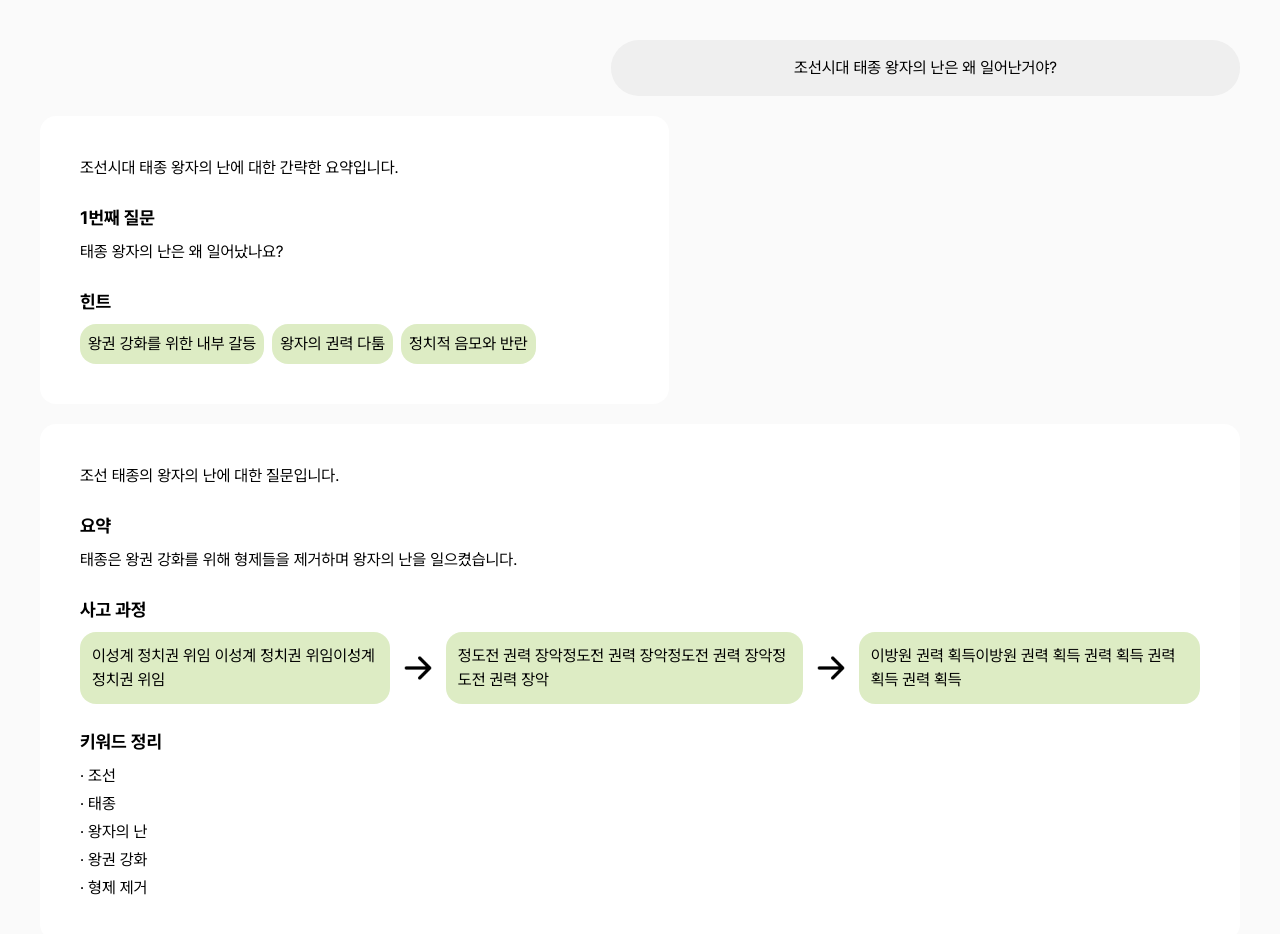
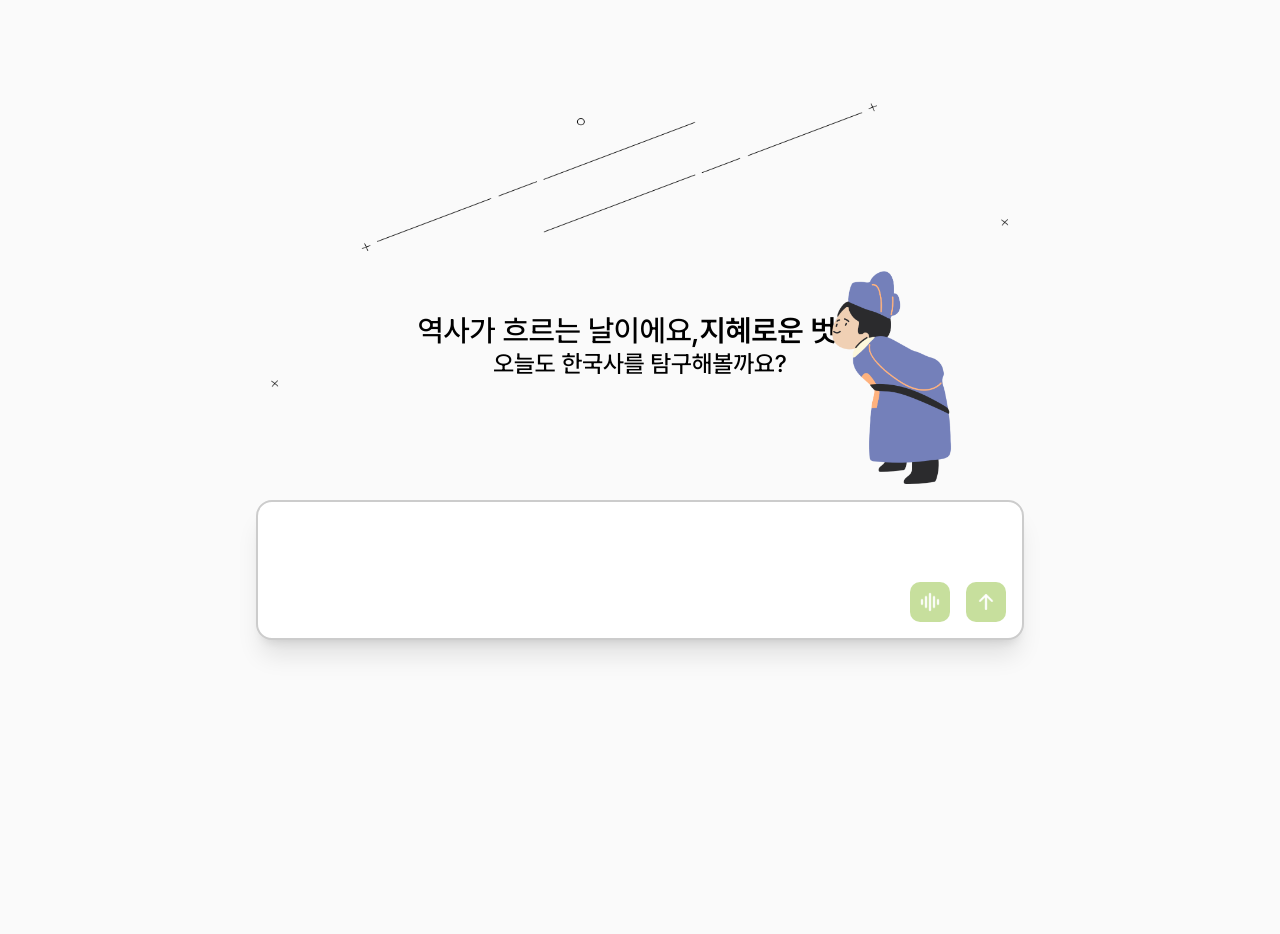
Before and after one commit to minjeongss/rag-korean-history-chatbot, a React (Vite) app in the folder client/: page / in a window 1280 px wide. Shown: the top 934 px of the page. After the commit the page ends 800 px from the top, so only its background shows below. Built offline with nearby package versions, Linux system fonts and the light colour scheme.

Commit message:
feat: 단계별 질문 하단 입력창 구현

```diff
--- a/client/src/App.tsx
+++ /dev/null
@@ -1,12 +0,0 @@
-import Communication from "./pages/Communication";
-import Home from "./pages/Home/index";
-
-function App() {
-  return (
-    <>
-      <Communication />
-    </>
-  );
-}
-
-export default App;
--- a/client/src/components/Button/index.tsx
+++ b/client/src/components/Button/index.tsx
@@ -1,6 +1,6 @@
 const Button = ({ imgSrc }: { imgSrc: string }) => {
   return (
-    <button className="w-12 h-12 p-2 flex justify-center items-center rounded-[16px] bg-[#8FBF3D]/50">
+    <button className="w-10 h-10 p-2 flex justify-center items-center rounded-[10px] bg-[#8FBF3D]/50">
       <img
         src={imgSrc}
         alt="button"
--- a/client/src/components/Input/index.tsx
+++ b/client/src/components/Input/index.tsx
@@ -1,10 +1,13 @@
 import { useState } from "react";
 import Button from "../Button";
 
-const Input = () => {
+const Input = ({ width = 60 }) => {
   const [mode, setMode] = useState<"text" | "voice">("text");
   return (
-    <div className="w-3/5 h-35 flex flex-col gap-4 bg-[#FFFFFF] p-4 rounded-[16px] border border-2 border-[#CCCCCC]">
+    <div
+      style={{ width: `${width}%`, maxWidth: `${width}%` }}
+      className="h-35 flex flex-col gap-4 bg-[#FFFFFF] p-4 rounded-[16px] border border-2 border-[#CCCCCC] shadow-xl"
+    >
       <textarea
         name="question"
         rows={10}
--- a/client/src/main.tsx
+++ b/client/src/main.tsx
@@ -1,10 +1,10 @@
 import { StrictMode } from "react";
 import { createRoot } from "react-dom/client";
-import App from "./App.tsx";
 import "./globals.css";
+import Home from "./pages/Home/index.tsx";
 
 createRoot(document.getElementById("root")!).render(
   <StrictMode>
-    <App />
+    <Home />
   </StrictMode>
 );
--- /dev/null
+++ b/client/src/mocks/Responses.ts
@@ -0,0 +1,40 @@
+import type {
+  ServiceResponseType,
+  SummaryResponseType,
+  UserResponseType,
+} from "../types/Response";
+
+export const responses: (
+  | UserResponseType
+  | ServiceResponseType
+  | SummaryResponseType
+)[] = [
+  { type: "user", text: "조선시대 태종 왕자의 난은 왜 일어난거야?" },
+  {
+    type: "service",
+    text: {
+      index: 0,
+      summary: "조선시대 태종 왕자의 난에 대한 간략한 요약입니다.",
+      question: "태종 왕자의 난은 왜 일어났나요?",
+      hints: [
+        "왕권 강화를 위한 내부 갈등",
+        "왕자의 권력 다툼",
+        "정치적 음모와 반란",
+      ],
+    },
+  },
+  {
+    type: "summary",
+    text: {
+      questionSummary: "조선 태종의 왕자의 난에 대한 질문입니다.",
+      responseSummary:
+        "태종은 왕권 강화를 위해 형제들을 제거하며 왕자의 난을 일으켰습니다.",
+      thoughtProcess: [
+        "이성계 정치권 위임 이성계 정치권 위임이성계 정치권 위임",
+        "정도전 권력 장악정도전 권력 장악정도전 권력 장악정도전 권력 장악",
+        "이방원 권력 획득이방원 권력 획득 권력 획득 권력 획득 권력 획득",
+      ],
+      keywords: ["조선", "태종", "왕자의 난", "왕권 강화", "형제 제거"],
+    },
+  },
+];
--- a/client/src/pages/Communication/index.tsx
+++ b/client/src/pages/Communication/index.tsx
@@ -1,49 +1,12 @@
-import type {
-  ServiceResponseType,
-  SummaryResponseType,
-  UserResponseType,
-} from "../../types/Response";
+import Input from "../../components/Input";
+import { responses } from "../../mocks/Responses";
 import ServiceResponse from "./ServiceResponse";
 import SummaryResponse from "./SummaryResponse";
 import UserResponse from "./UserResponse";
 
 const Communication = () => {
-  const responses: (
-    | UserResponseType
-    | ServiceResponseType
-    | SummaryResponseType
-  )[] = [
-    { type: "user", text: "조선시대 태종 왕자의 난은 왜 일어난거야?" },
-    {
-      type: "service",
-      text: {
-        index: 0,
-        summary: "조선시대 태종 왕자의 난에 대한 간략한 요약입니다.",
-        question: "태종 왕자의 난은 왜 일어났나요?",
-        hints: [
-          "왕권 강화를 위한 내부 갈등",
-          "왕자의 권력 다툼",
-          "정치적 음모와 반란",
-        ],
-      },
-    },
-    {
-      type: "summary",
-      text: {
-        questionSummary: "조선 태종의 왕자의 난에 대한 질문입니다.",
-        responseSummary:
-          "태종은 왕권 강화를 위해 형제들을 제거하며 왕자의 난을 일으켰습니다.",
-        thoughtProcess: [
-          "이성계 정치권 위임 이성계 정치권 위임이성계 정치권 위임",
-          "정도전 권력 장악정도전 권력 장악정도전 권력 장악정도전 권력 장악",
-          "이방원 권력 획득이방원 권력 획득 권력 획득 권력 획득 권력 획득",
-        ],
-        keywords: ["조선", "태종", "왕자의 난", "왕권 강화", "형제 제거"],
-      },
-    },
-  ];
   return (
-    <div className="flex flex-col p-10 ">
+    <div className="flex flex-col p-20">
       <ul className="flex flex-col gap-5">
         {responses.map((response, index) => (
           <li
@@ -62,6 +25,10 @@ const Communication = () => {
           </li>
         ))}
       </ul>
+      <div className="w-auto h-[140px]" />
+      <div className="fixed left-0 right-0 bottom-0 px-20 pb-5 bg-[#FAFAFA]">
+        <Input width={100} />
+      </div>
     </div>
   );
 };
```
